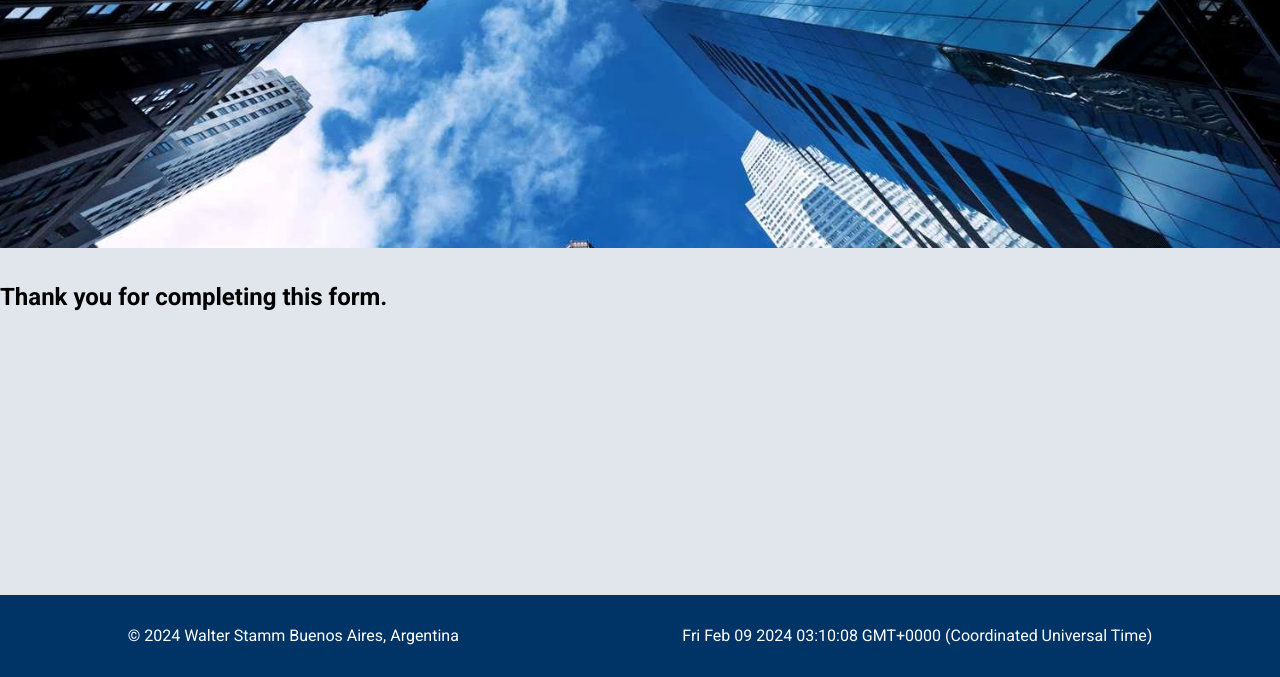
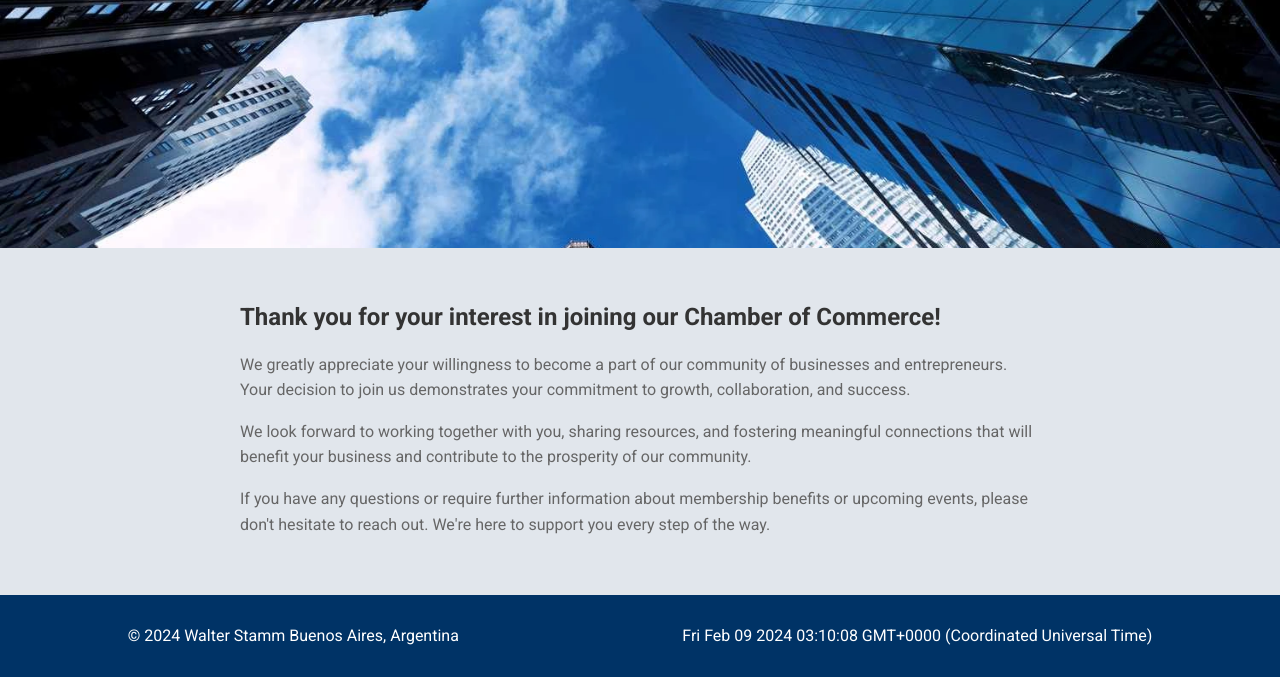
Before and after one commit to wstammSeidor/wdd230, a plain HTML site: page chamber/thankyou.html in a window 1280 px wide. Shown: the part 123-800 px from the top of the page. Drawn offline with Linux system fonts and the light colour scheme.

Commit message:
improving

```diff
--- a/chamber/styles/larger.css
+++ b/chamber/styles/larger.css
@@ -226,6 +226,32 @@ footer{
     padding: 1rem;
 
 }
+/* ---------------------------------------------------------- Styles for thankyou.html------------------------------------------ */
+
+
+.thankyou-main {
+  max-width: 800px;
+  margin: 0 auto;
+  padding: 20px;
+}
+
+.thankyou-main h2 {
+  font-size: 24px;
+  color: #333;
+  margin-bottom: 20px;
+}
+
+.thankyou-main p {
+  font-size: 16px;
+  color: #666;
+  line-height: 1.6;
+  margin-bottom: 15px;
+}
+
+
+
+
+
 
 
 
--- a/chamber/thankyou.html
+++ b/chamber/thankyou.html
@@ -36,9 +36,12 @@
 	    </ul>
     </nav>
     <main class="thankyou-main">
+        <h2>Thank you for your interest in joining our Chamber of Commerce!</h2>
+        <p>We greatly appreciate your willingness to become a part of our community of businesses and entrepreneurs. Your decision to join us demonstrates your commitment to growth, collaboration, and success.</p>
+        <p>We look forward to working together with you, sharing resources, and fostering meaningful connections that will benefit your business and contribute to the prosperity of our community.</p>
+        <p>If you have any questions or require further information about membership benefits or upcoming events, please don't hesitate to reach out. We're here to support you every step of the way.</p>
+    </main>
 
-        <h2>Thank you for completing this form. </h2>
-    </main>
     <footer>
         <p>&copy; <span id="currentYear"></span> Walter Stamm  Buenos Aires, Argentina </p>
         <p  id="lastModified"></p>
```
